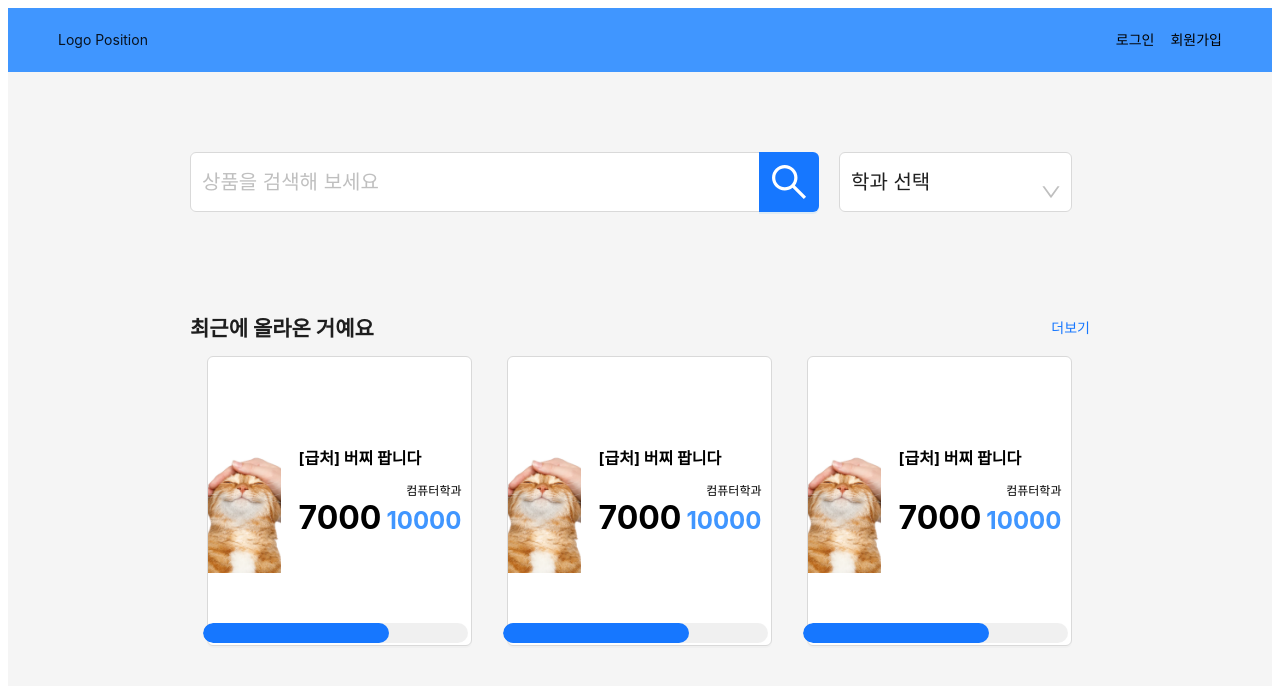
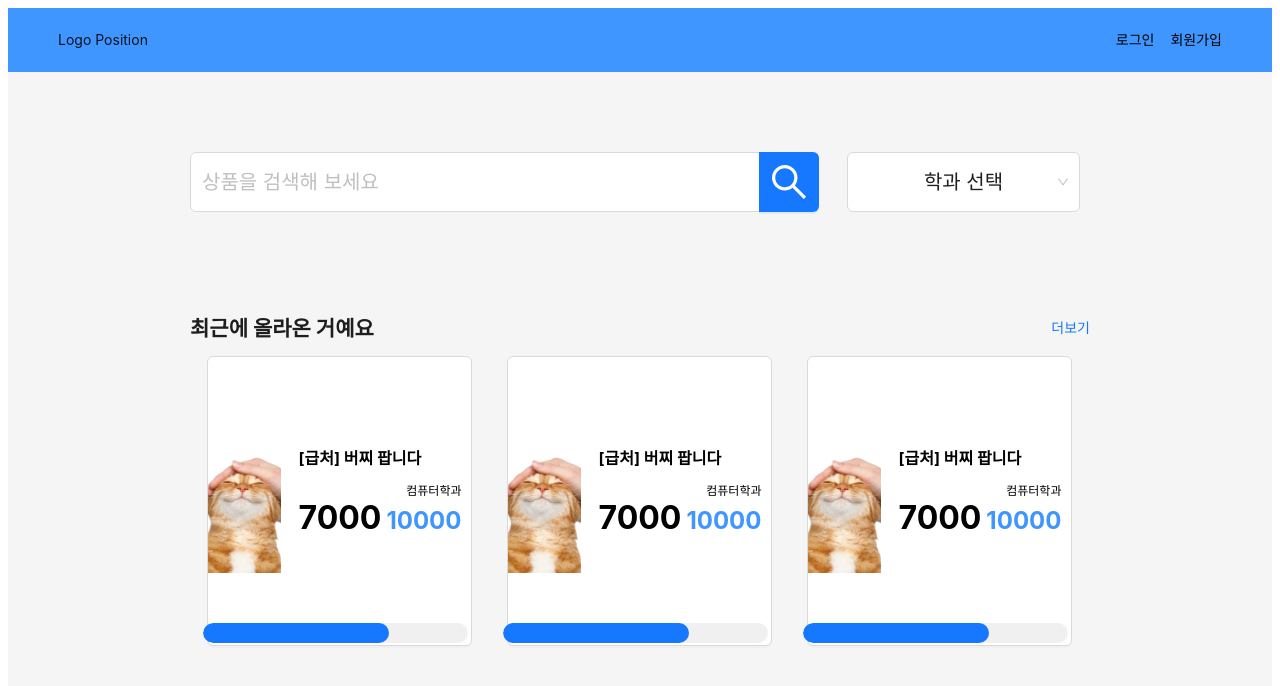
Before and after one commit to KWEBofficial/kubid-client, a React (Vite) app: page / in a window 1280 px wide. Shown: the top 686 px of the page. Built offline with nearby package versions, Linux system fonts and the light colour scheme.

Commit message:
mod: department dropdown style change

```diff
--- a/src/components/main_page/SearchSection.tsx
+++ b/src/components/main_page/SearchSection.tsx
@@ -1,11 +1,14 @@
 import SearchInput from "./SearchSection/SearchInput";
 import DepartmentDropdown from "./SearchSection/DepartmentDropdown";
+import { Space } from "antd";
 
 const SearchSection = () => {
   return (
     <div style={{ marginTop: "80px", marginBottom: "100px" }}>
-      <SearchInput />
-      <DepartmentDropdown />
+      <Space>
+        <SearchInput />
+        <DepartmentDropdown />
+      </Space>
     </div>
   );
 };
--- a/src/components/main_page/SearchSection/DepartmentDropdown.tsx
+++ b/src/components/main_page/SearchSection/DepartmentDropdown.tsx
@@ -10,10 +10,11 @@ const DepartmentDropdown: React.FC = () => (
     theme={{
       token: {
         fontSize: "20px",
+        fontSizeIcon: 12,
       },
       components: {
         Select: {
-          optionFontSize: "20px",
+          // optionFontSize: "20px",
         },
       },
     }}
@@ -21,7 +22,7 @@ const DepartmentDropdown: React.FC = () => (
     <Select
       defaultValue="학과 선택"
       dropdownStyle={{ padding: 10 }}
-      style={{ width: "233px", height: "60px" }}
+      style={{ width: "233px", height: "60px", textAlign: "center" }}
       onChange={handleChange}
       options={[
         { value: "경영학과", label: "경영학과" },
```
